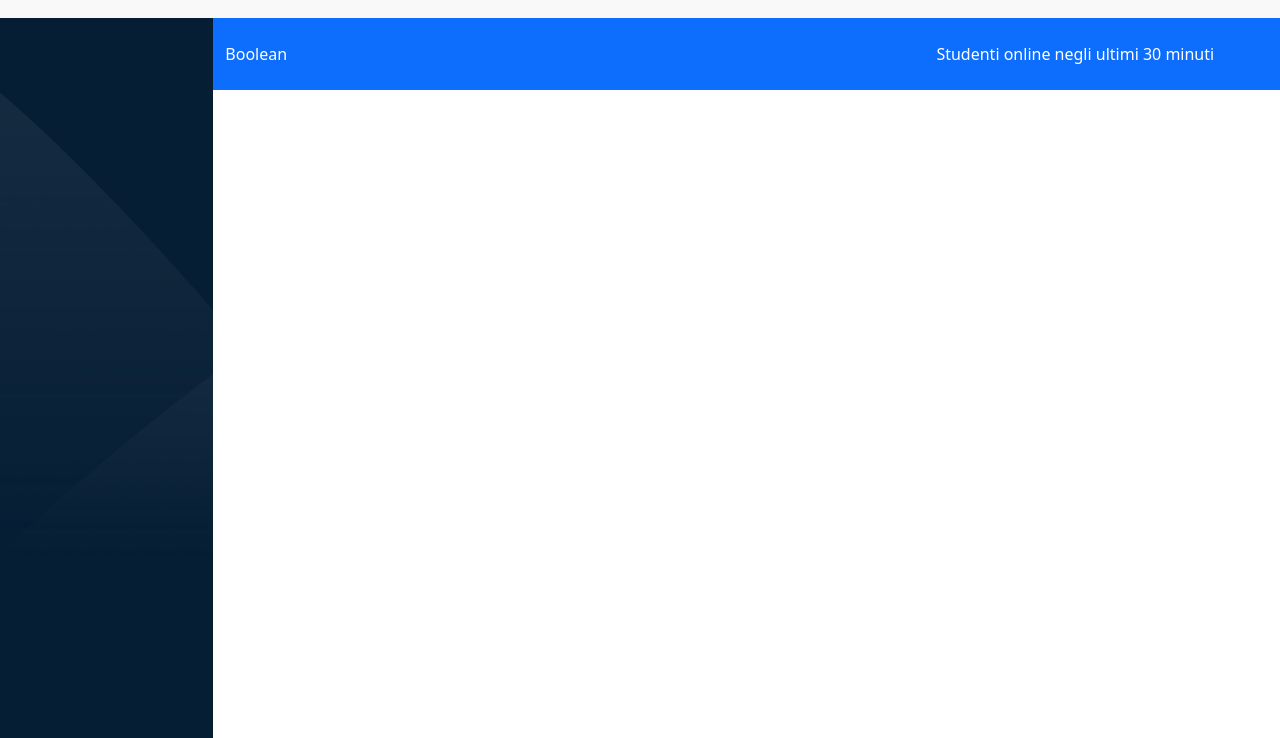
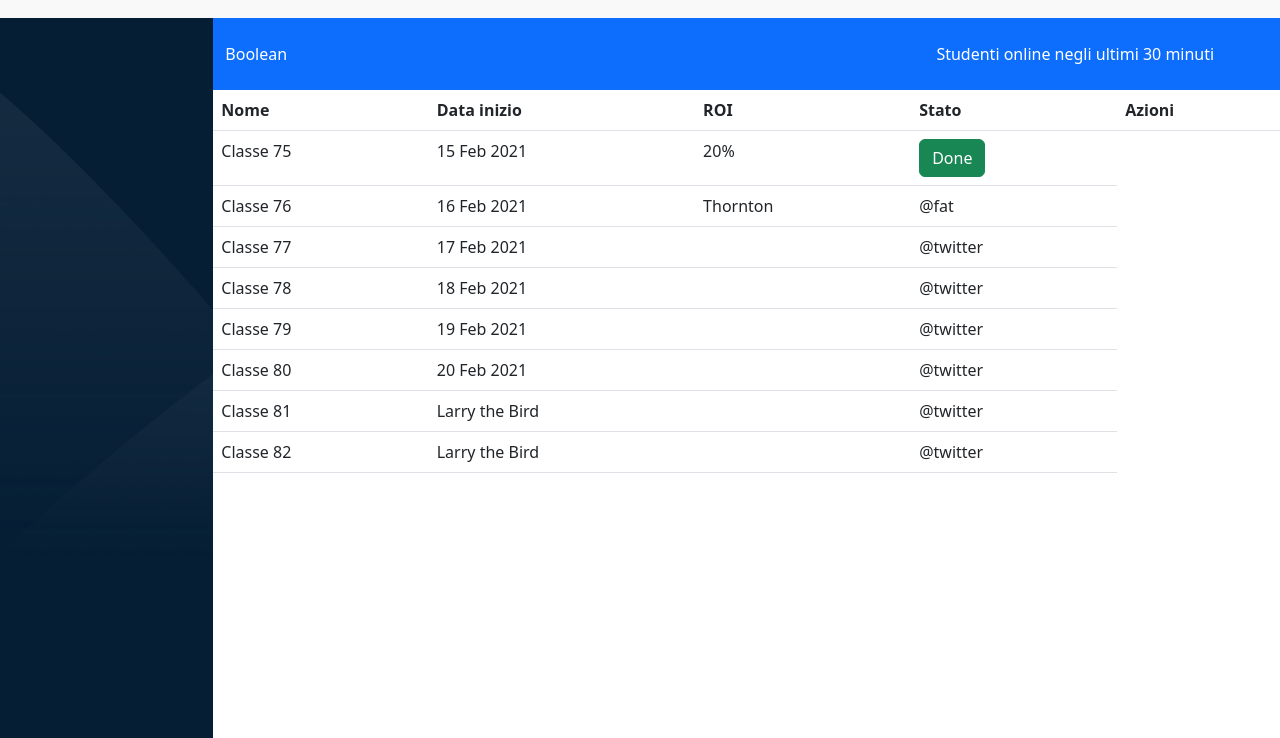
Before and after one commit to Elsti97/html-css-bootstrap-dashboard, a plain HTML site: page index.html in a window 1280 px wide. Shown: the part 62-800 px from the top of the page. Drawn offline with nearby package versions, Linux system fonts and the light colour scheme.

Commit message:
Main tabella in corso

```diff
--- a/index.html
+++ b/index.html
@@ -84,6 +84,73 @@
                 <div class="col-lg-4">Studenti online negli ultimi 30 minuti</div>
               </div>
             </div>
+
+            <!-- MAIN SX -->
+            <div class="col-lg8">
+              <table class="table">
+                <thead>
+                  <tr>
+                    <th scope="col">Nome</th>
+                    <th scope="col">Data inizio</th>
+                    <th scope="col">ROI</th>
+                    <th scope="col">Stato</th>
+                    <th scope="col">Azioni</th>
+                  </tr>
+                </thead>
+                <tbody>
+                  <tr>
+                    <td scope="row">Classe 75</td>
+                    <td>15 Feb 2021</td>
+                    <td>20%</td>
+                    <td><button class="btn btn-success">Done</button></td>
+                  </tr>
+                  <tr>
+                    <td scope="row">Classe 76</td>
+                    <td>16 Feb 2021</td>
+                    <td>Thornton</td>
+                    <td>@fat</td>
+                  </tr>
+                  <tr>
+                    <td scope="row">Classe 77</td>
+                    <td colspan="2">17 Feb 2021</td>
+                    <td>@twitter</td>
+                  </tr>
+
+                  <tr>
+                    <td scope="row">Classe 78</td>
+                    <td colspan="2">18 Feb 2021</td>
+                    <td>@twitter</td>
+                  </tr>
+
+                  <tr>
+                    <td scope="row">Classe 79</td>
+                    <td colspan="2">19 Feb 2021</td>
+                    <td>@twitter</td>
+                  </tr>
+
+                  <tr>
+                    <td scope="row">Classe 80</td>
+                    <td colspan="2">20 Feb 2021</td>
+                    <td>@twitter</td>
+                  </tr>
+
+                  <tr>
+                    <td scope="row">Classe 81</td>
+                    <td colspan="2">Larry the Bird</td>
+                    <td>@twitter</td>
+                  </tr>
+
+                  <tr>
+                    <td scope="row">Classe 82</td>
+                    <td colspan="2">Larry the Bird</td>
+                    <td>@twitter</td>
+                  </tr>
+                </tbody>
+              </table>
+            </div>
+
+            <!-- MAIN DX -->
+            <div class="col-lg-4"></div>
           </div>
         </div>
       </main>
```
